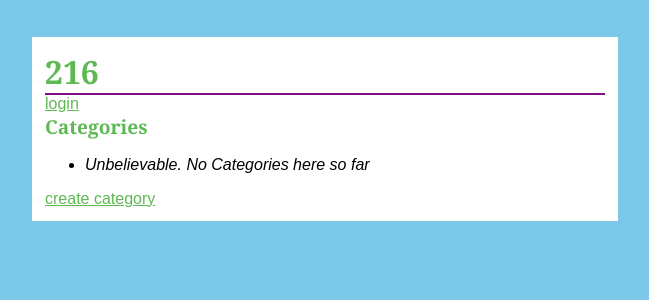
After one commit to kyutech-programming-club/hack-fes-kita, a Flask app: page /categories/ in a window 1280 px wide. The commit adds this page. Shown: the top 300 px of the page, without its empty margins (315-964 px from the left). Run offline with Flask 2, Linux system fonts and the light colour scheme; data that the repository does not hold is empty; parts of the project's set-up code (start-up, migrations or seed data) failed here and were passed over.

Commit message:
Add form of Category

```diff
--- /dev/null
+++ b/flaskr/templates/category/list.html
@@ -0,0 +1,15 @@
+{% extends "layout.html" %}
+
+{% block body %}
+  <h2>Categories</h2>
+
+  <ul>
+  {% for category in categories %}
+  <li>{{ category.name}}</li>
+  {% else %}
+  <li><em>Unbelievable.  No Categories here so far</em></li>
+  {% endfor %}
+  </ul>
+
+  <a href="{{ url_for('category_create') }}">create category</a>
+{% endblock body %}
--- a/flaskr/views.py
+++ b/flaskr/views.py
@@ -237,3 +237,19 @@ def post_delete(post_id):
     db.session.delete(event)
     db.session.commit()
     return jsonify({'status': 'OK'})
+
+@app.route('/categories/')
+def category_list():
+    categories = Category.query.all()
+    return render_template('category/list.html', categories=categories)
+
+@app.route('/categories/create/', methods=['GET', 'POST'])
+def category_create():
+    if request.method == 'POST':
+        name = request.form["name"]
+        category = Category(name=name)
+        db.session.add(category)
+        db.session.commit()
+        return redirect(url_for('category_list'))
+    categories = Category.query.all()
+    return render_template('category/edit.html', categories=categories)
```
Also changed, not shown: flaskr/templates/category/edit.html (+4 -10 lines).
